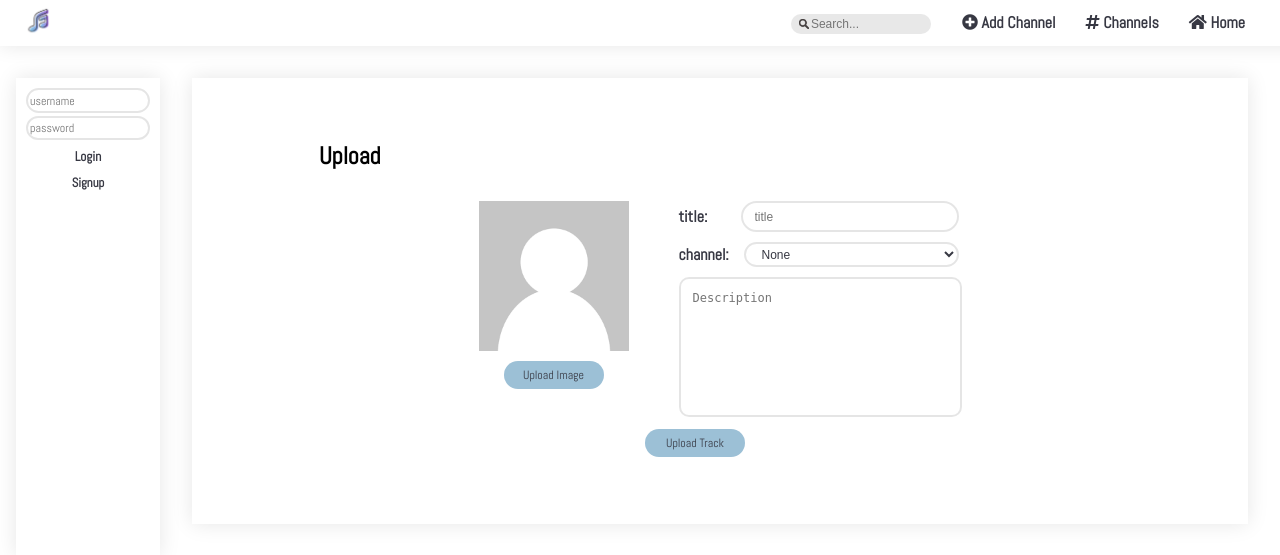
After one commit to Quendrique/FEUP-LTW, a PHP site: page /pages/upload.php?user=1 in a window 1280 px wide. The commit adds this page. Shown: the top 555 px of the page. Run offline with PHP 8.4, Linux system fonts and the light colour scheme; data comes from the database, SQL or seed files in the repository; both versions use the stored data as it was after the commit; some libraries are stand-ins or nearby versions.

Commit message:
started upload and made classes to simplify css
classes: inputField, uploadButton

```diff
--- a/projeto/css/style.css
+++ b/projeto/css/style.css
@@ -1,26 +1,55 @@
 @import url('https://fonts.googleapis.com/css?family=Abel');
 
 body{
-  min-width: 45em;
-  margin: 0 1rem;
+
+  margin: 0 0;
 
   display: grid;
   grid-template-columns: 10em 7fr;
   grid-template-rows: 1fr auto;
 
+  overflow-x: hidden;
+
   --bg-color: white;
   --font-color: #373843;
+  --search-background-color: #e8e8e8;
   --error-color: #ff0000;
   --link-color: rgb(153, 131, 233);
   --font-hover-color: white;
   --box-shadow-color: rgba(0,0,0,0.1);
   --grad-start-color: #83C1E9;
   --grad-end-color: #A46BE5;
+  --washed-out-blue:rgb(156, 192, 214);
 
   --font: 'Abel';
 
   font-family: var(--font), sans-serif;
 }
+
+.inputField{
+  color:var(--font-color);
+  border: 2px solid var(--box-shadow-color);
+  border-radius:100px;
+  font-size: 12px;
+  padding-left:12px;
+  background: none;
+}
+
+.uploadButton{
+  color:var(--font-color);
+  background-color: var(--washed-out-blue);
+  border-radius:16px;
+  font-size: 12px;
+}
+
+.submit{
+  border:none;
+  color:var(--font-hover-color);
+  background: var(--font-color);
+  border-radius:16px;
+  font-size: 10px;
+}
+
 
 /**
  * Common Header
@@ -30,30 +59,37 @@ body{
   grid-area: 1 / 1 / span 1 / span 2;
 }
 
-.tabs{
-  width: 100%;
-	float: left;
-	padding: 12px;
-  background-color: var(--bg-color);
-  box-shadow:0px 0px 20px var(--box-shadow-color);
-}
-
-img{
+.navBar img{
   position: fixed;
   top: 0;
   left: 0;
   padding-left: 20px;
 }
 
-.tabs form
-{
+.tabs{
+  width: 100%;
+	float: left;
+  padding: 12px;
+  background-color: var(--bg-color);
+  box-shadow:0px 0px 20px var(--box-shadow-color);
+}
+
+.tabs form {
   float: right;
   margin-right: 1em;
 }
 
-.tabs form input
-{
+.tabs form input {
+  height: 20px;
+  width:120px;
   margin-left: 0.5em;
+  padding: 0px 0px 0px 20px;
+  background-image: url('../img/searchiscon.png');
+  background-repeat: no-repeat;
+  background-position: 8px 5px;
+  background-size: 10px 10px;
+  background-color: var(--search-background-color);
+  border:none;
 }
 
 .tabs form label
@@ -64,10 +100,12 @@ img{
 .tabs ul {
 	list-style: none;
 	margin: 0 auto;
-  margin-left: 100px; }
+  margin: 0em 2em;
+}
 
 .tabs li {
-  float: right; }
+  float: right;
+}
 
 .tabs li a {
 	padding: 8px 15px;
@@ -88,17 +126,16 @@ img{
 
 .tabs li a:hover{
   color:var(--font-hover-color);
-  border-radius:16px;
+  border-radius:100px;
   background: linear-gradient(45deg, var(--grad-start-color) 0%,var(--grad-end-color) 100%);
- }
+}
 
  /**
  * Sidebar Login
  */
 
- #sidebar_login
- {
-  height: fit-content;
+ #sidebar_login {
+  margin-left: 1em;
   margin-top: 2em;
   padding: 0.5em;
   grid-area: 2 / 1 / span 1 / span 1;
@@ -108,7 +145,7 @@ img{
  }
 
  #sidebar_login form
- {
+{
     display: grid;
     grid-template-columns: flex;
     flex-direction: column;
@@ -118,14 +155,12 @@ img{
   font-family: var(--font), sans-serif;
   margin: 0.2em  auto auto auto;
   padding: 0.2em;
-  border-color:  var(--box-shadow-color);
 }
 
 #sidebar_login input:nth-of-type(2){
   font-family: var(--font), sans-serif;
   margin: 0.2em  auto auto auto;
   padding: 0.2em;
-  border-color:  var(--box-shadow-color);
 }
 
  #sidebar_login input:nth-of-type(3){
@@ -218,7 +253,6 @@ img{
   font-family: var(--font), sans-serif;
   margin: 0.2em  auto 0 0;
   padding: 0.2em;
-  border-color:  var(--box-shadow-color);
 }
 
 #signup input:nth-of-type(2){
@@ -228,7 +262,6 @@ img{
   font-family: var(--font), sans-serif;
   margin: 0.2em  auto 0 0;
   padding: 0.2em;
-  border-color:  var(--box-shadow-color);
 }
 
 #signup input:nth-of-type(3){
@@ -300,6 +333,7 @@ img{
   font-family: var(--font), sans-serif;
   margin: 0.2em  auto 0 0;
   padding: 0.2em;
+  border-radius:50px;
   border-color:  var(--box-shadow-color);
 }
 
@@ -310,6 +344,7 @@ img{
   font-family: var(--font), sans-serif;
   margin: 0.2em  auto 0 0;
   padding: 0.2em;
+  border-radius:50px;
   border-color:  var(--box-shadow-color);
 }
 
@@ -410,11 +445,102 @@ background: linear-gradient(45deg, var(--grad-start-color) 0%,var(--grad-end-col
 
 #channels {
   margin: 2em 0 2em 2em;
+
+}
+#upload{
+  margin: 2em 2em 2em 2em;
   padding: 2em;
   grid-area: 2 / 2 / span 1 / span 1;
   box-shadow:0px 0px 20px var(--box-shadow-color);
   display: flex;
   flex-direction: column;
+  justify-content: center;
+}
+
+#uploadInfo{
+  display: flex;
+  flex-direction: row;
+  margin: 0px auto;
+}
+
+#infoBlock{
+  display: flex;
+  flex-direction: row;
+}
+
+#infoBlock form{
+  display: flex;
+  flex-direction: column;
+}
+
+#infoBlock form input{
+  width:100px;
+  height:25px;
+  width:200px;
+  margin-left:12px;
+}
+
+#infoBlock form select{
+  width:100px;
+  height:25px;
+  width:215px;
+  margin-left:12px;
+}
+
+#uploadFile{
+  margin:0 50px 30px 0;
+}
+
+#uploadFile form{
+  display: flex;
+  flex-direction: column;
+  align-items: center;
+  margin-top:5px;
+}
+
+
+#upload form input[type="submit"]{
+  width:100px;
+  height:25px;
+}
+
+input[type="file"]{
+  display: none;
+}
+
+
+.inputLabel{
+  width:280px;
+  display: flex;
+  flex-direction: row;
+  justify-content: space-between ;
+  align-items: center;
+  font-weight: bold;
+  color:var(--font-color);
+  margin-bottom: 10px;
+}
+
+.fileUploadLabel{
+  width: 100px;
+  padding: 6px 0px;
+  text-align: center;
+  margin-bottom:5px;
+}
+
+#upload h1{
+  margin:30px 0 30px 95px;
+}
+
+#upload img{
+  position: relative;
+  padding-left:0px;
+}
+
+textarea{
+  resize: none;
+  border-radius:10px !important;
+  padding: 12px;
+  width:255px;
 }
 
 #channels {
--- /dev/null
+++ b/projeto/pages/upload.php
@@ -0,0 +1,80 @@
+<?php
+    include_once('../includes/incl_session.php');
+    include_once('../database/db_channels.php');
+    include_once('../templates/tpl_common.php');
+    include_once('../templates/tpl_account.php');
+    include_once('../templates/tpl_upload.php');
+    include_once('../database/db_account.php');
+
+
+    $username = $_GET['user'];
+
+    $userdata = getUserData($username);
+    draw_header($username);
+    /*if(!empty($userdata)) //if user exists
+    {
+        draw_header($username);
+        printProfile($userdata[0]);
+    }
+    else //if user does not exist
+    {
+        draw_header(null);
+        printProfileError($username);
+    }*/
+    draw_sidebar_login();
+    draw_upload();
+
+   if(isset($_FILES['image'])){
+      $errors= array();
+      $file_name = $_FILES['image']['name'];
+      $file_size =$_FILES['image']['size'];
+      $file_tmp =$_FILES['image']['tmp_name'];
+      $file_type=$_FILES['image']['type'];
+      $file_ext=strtolower(end(explode('.',$_FILES['image']['name'])));
+
+      $expensions= array("jpeg","jpg","png");
+
+      if(in_array($file_ext,$expensions)=== false){
+         $errors[]="extension not allowed, please choose a JPEG or PNG file.";
+      }
+
+      if($file_size > 2097152){
+         $errors[]='File size must be excately 2 MB';
+      }
+
+      if(empty($errors)==true){
+         //do something
+         echo "Success";
+      }else{
+         print_r($errors);
+      }
+   }
+
+   if(isset($_FILES['track'])){
+    $errors= array();
+    $file_name = $_FILES['track']['name'];
+    $file_size =$_FILES['track']['size'];
+    $file_tmp =$_FILES['track']['tmp_name'];
+    $file_type=$_FILES['track']['type'];
+    $file_ext=strtolower(end(explode('.',$_FILES['track']['name'])));
+
+    $expensions= array("mp3");
+
+    if(in_array($file_ext,$expensions)=== false){
+       $errors[]="extension not allowed, please choose an mp3 file.";
+    }
+
+    if($file_size > 2097152){
+       $errors[]='File size must be excately 2 MB';
+    }
+
+    if(empty($errors)==true){
+       //do something
+       echo "Success";
+    }else{
+       print_r($errors);
+    }
+ }
+
+   draw_footer();
+?>
--- a/projeto/templates/tpl_account.php
+++ b/projeto/templates/tpl_account.php
@@ -15,8 +15,8 @@
     <section id="sidebar_login">
 
         <form method="post" action="../actions/action_login.php">
-        <input type="text" name="username" placeholder="username" required>
-        <input type="password" name="password" placeholder="password" required>
+        <input type="text" name="username" placeholder="username" class="inputField" required>
+        <input type="password" name="password" placeholder="password" class="inputField" required>
         <input type="submit" value="Login">
         <div><a href="../pages/signup.php?message=">Signup</a></div>
         </form>
@@ -35,8 +35,8 @@
       <h2><?= $message ?></h2>
 
     <form method="post" action="../actions/action_login.php">
-      <input type="text" name="username" placeholder="username" required>
-      <input type="password" name="password" placeholder="password" required>
+      <input type="text" name="username" placeholder="username" class="inputField" required>
+      <input type="password" name="password" placeholder="password" class="inputField" required>
       <input type="submit" value="Login">
     </form>
 
@@ -59,9 +59,9 @@
       <?php }?>
 
     <form method="post" action="../actions/action_signup.php">
-      <input type="text" name="username" placeholder="username" autocomplete="new-username" required>
-      <input type="password" name="password" placeholder="password" autocomplete="new-password" required>
-      <input type="password" name="repeat_password" placeholder="repeat password" autocomplete="new-repeat_password" required>
+      <input type="text" name="username" placeholder="username" autocomplete="new-username" class="inputField" required>
+      <input type="password" name="password" placeholder="password" autocomplete="new-password" class="inputField"  required>
+      <input type="password" name="repeat_password" placeholder="repeat password" autocomplete="new-repeat_password" class="inputField" required>
       <input type="submit" value="Signup">
     </form>
 
--- a/projeto/templates/tpl_common.php
+++ b/projeto/templates/tpl_common.php
@@ -4,7 +4,7 @@
 
     <head>
       <meta charset="utf-8">
-      <title>Site Name</title>
+      <title>Mel-o</title>
       <link rel="stylesheet" href="../css/style.css">
       <link rel="stylesheet" href="https://use.fontawesome.com/releases/v5.3.1/css/all.css" crossorigin="anonymous">
     </head>
@@ -21,7 +21,7 @@
               <?php } ?>
             </ul>
             <form method="get" action="../pages/search.php">
-              <label><i class="fas fa-search"></i><input type="text" name="search" placeholder="Search..." required></label>
+              <label><input type="text" name="search" class="inputField" placeholder="Search..." required></label>
             </form>
           </nav>
       </div>
--- /dev/null
+++ b/projeto/templates/tpl_upload.php
@@ -0,0 +1,37 @@
+<?php function draw_upload() {
+ ?>
+  <section id="upload">
+        <h1> Upload</h1>
+        <div id=uploadInfo>
+            <div id = "uploadFile">
+                <img src= "../img/unknownuser.png" height="150" width="150"/>
+                <form action="" method="POST" enctype="multipart/form-data">
+                    <label class="fileUploadLabel uploadButton" for="image">Upload Image</label>
+                    <input type="file" name="image" id="image"/>
+                    <!--<input type="submit" class="submit"/>-->
+                </form>
+            </div>
+            <div id="infoBlock">
+                <form action="" method="POST" enctype="multipart/form-data">
+                    <label class="inputLabel">title:
+                        <input class="inputField" type="text" name="title" placeholder="title" autocomplete="new-username" required>
+                    </label>
+                    <label class="inputLabel">channel:
+                        <select name="channels" class="inputField" required>
+                            <option value="">None</option>
+                        </select>
+                    </label>
+                        <textarea class="inputField" rows="8" cols="50" placeholder="Description" required></textarea>
+                </form>
+            </div>
+        </div>
+        <div id = "uploadFile">
+                <form action="" method="POST" enctype="multipart/form-data">
+                    <label class="fileUploadLabel uploadButton" for="image">Upload Track</label>
+                    <input type="file" name="track" id="track"/>
+                    <!--<input type="submit" class="submit"/>-->
+                </form>
+        </div>
+
+   </section>
+<?php } ?>
```
Also changed, not shown: projeto/database/db.db, projeto/img/searchiscon.png (added), projeto/img/unknownuser.png (added).
